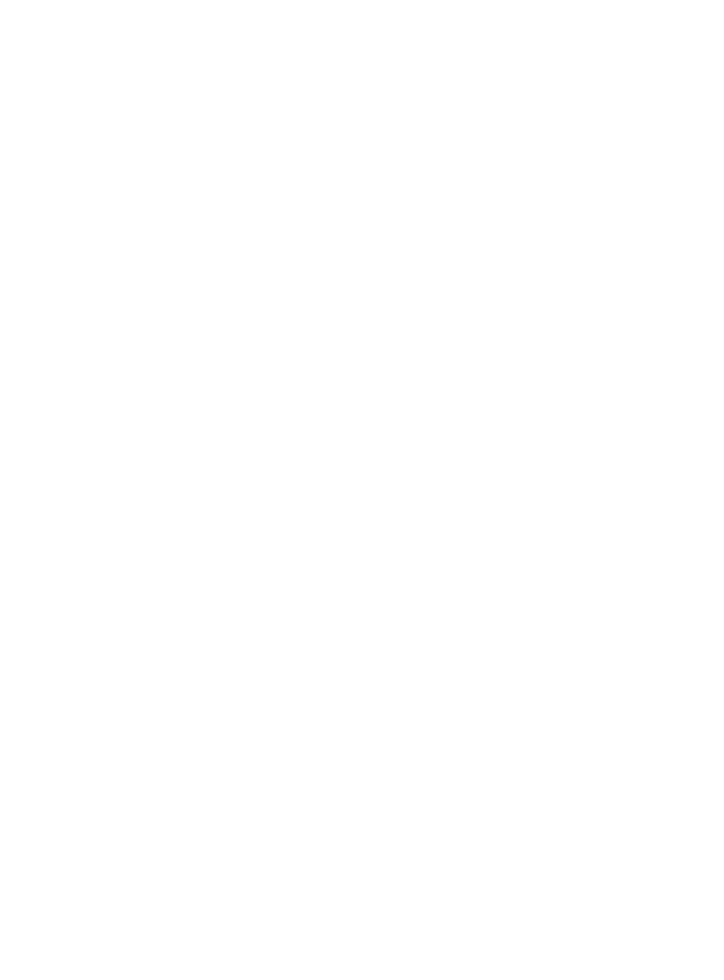
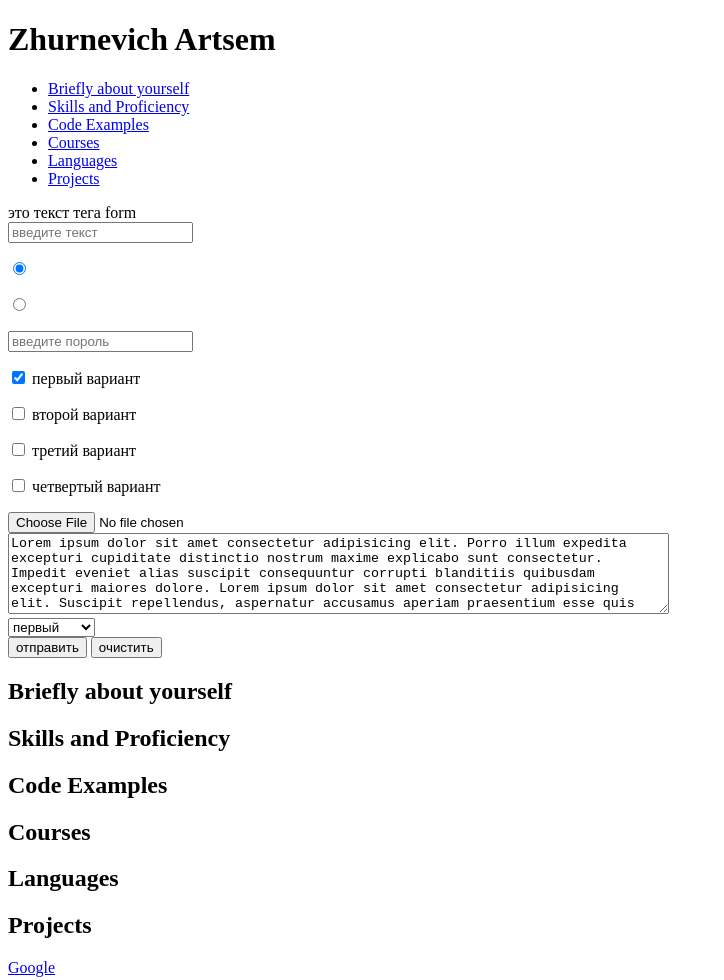
Before and after one commit to ArtemZhurnevich/frilancerVerstka, a plain HTML site: page index.html in a window 1280 px wide. Shown: the whole page, without its empty margins (0-724 px from the left). Before the commit the page ends 800 px from the top, so only its background shows below. Drawn offline with Linux system fonts and the light colour scheme.

Commit message:
update index.html

```diff
--- a/index.html
+++ b/index.html
@@ -1,12 +1,99 @@
 <!DOCTYPE html>
 <html lang="en">
+
 <head>
     <meta charset="UTF-8">
     <meta http-equiv="X-UA-Compatible" content="IE=edge">
     <meta name="viewport" content="width=device-width, initial-scale=1.0">
     <title>Курс по верстке</title>
 </head>
+
 <body>
+    <header>
+        <h1>Zhurnevich Artsem</h1>
+        <nav>
+            <ul>
+                <li><a href="#Brieflyaboutyourself">Briefly about yourself</a></li>
+                <li><a href="#SkillsandProficiency">Skills and Proficiency</a></li>
+                <li><a href="#CodeExamples">Code Examples</a></li>
+                <li><a href="#Courses">Courses</a></li>
+                <li><a href="#Languages">Languages</a></li>
+                <li><a href="#Projects">Projects</a></li>
+            </ul>
+        </nav>
+
+        <form action="#" method="post" enctype="multipart/form-data">это текст тега form</form>
+
+        <div>
+            <input placeholder="введите текст" type="text">
+        </div>
+
+        <!-- input с типом radio обязательно болжен иметь значения name = '' одинаковые -->
+        <div>
+            <p><input checked type="radio" name="inputs1"></p>
+            <p><input type="radio" name="inputs1"></p>
+        </div>
+
+
+        <div>
+            <input placeholder="введите пороль" type="password" name="inputs2">
+        </div>
+
+        <!-- input с типом checkbox обязательно болжен иметь значения name = '' разные -->
+        <div>
+            <p> <input checked type="checkbox" name="1"> первый вариант </p>
+            <p> <input type="checkbox" name="2"> второй вариант </p>
+            <p> <input type="checkbox" name="3"> третий вариант </p>
+            <p> <input type="checkbox" name="4"> четвертый вариант</p>
+        </div>
+
+        <div>
+            <input type="file" name="foto">
+        </div>
+
+        <div>
+            <textarea name="" id="" cols="80" rows="5">Lorem ipsum dolor sit amet consectetur adipisicing elit. Porro illum expedita excepturi cupiditate distinctio nostrum maxime explicabo sunt consectetur. Impedit eveniet alias suscipit consequuntur corrupti blanditiis quibusdam excepturi maiores dolore. Lorem ipsum dolor sit amet consectetur adipisicing elit. Suscipit repellendus, aspernatur accusamus aperiam praesentium esse quis fugiat nam. Eaque sint dignissimos natus impedit maxime minima aliquid, quisquam veritatis nihil voluptates.</textarea>
+        </div>
+
+        <div>
+            <select name="color" id="">
+                <option value="1">первый</option>
+                <option value="2">второй</option>
+                <option value="3">третий</option>
+                <option value="4">четвертый</option>
+                <option value="5">пятый</option>
+            </select>
+        </div>
+
+        <div>
+            <button type="submit">отправить</button>
+            <button type="reset">очистить</button>
+        </div>
+
+
+
+        <h2 id="Brieflyaboutyourself">Briefly about yourself</h2>
+        <h2 id="SkillsandProficiency">Skills and Proficiency</h2>
+        <h2 id="CodeExamples">Code Examples</h2>
+        <h2 id="Courses">Courses</h2>
+        <h2 id="Languages">Languages</h2>
+        <h2 id="Projects">Projects</h2>
+
+
+        <div>
+            <a target="_blank" href="https://www.google.com/">Google</a>
+        </div>
+        <!-- <img src="img/ground.jpg" alt="упс"> -->
+    </header>
+
+
+    <footer>
+
+    </footer>
+
+
+
 
 </body>
+
 </html>
```
Also changed, not shown: img/avatar.jpg (added), img/ground.jpg (added).
